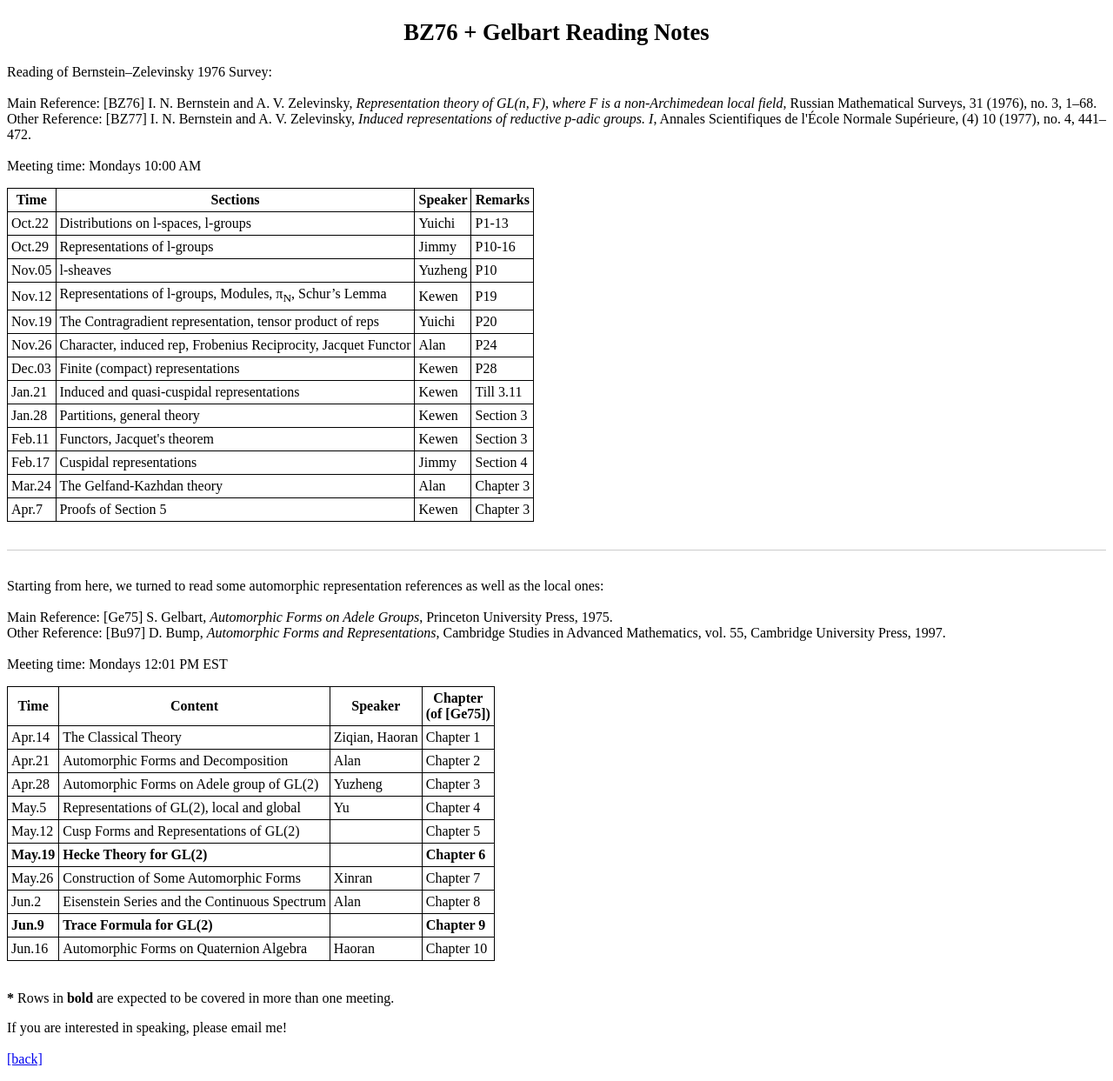
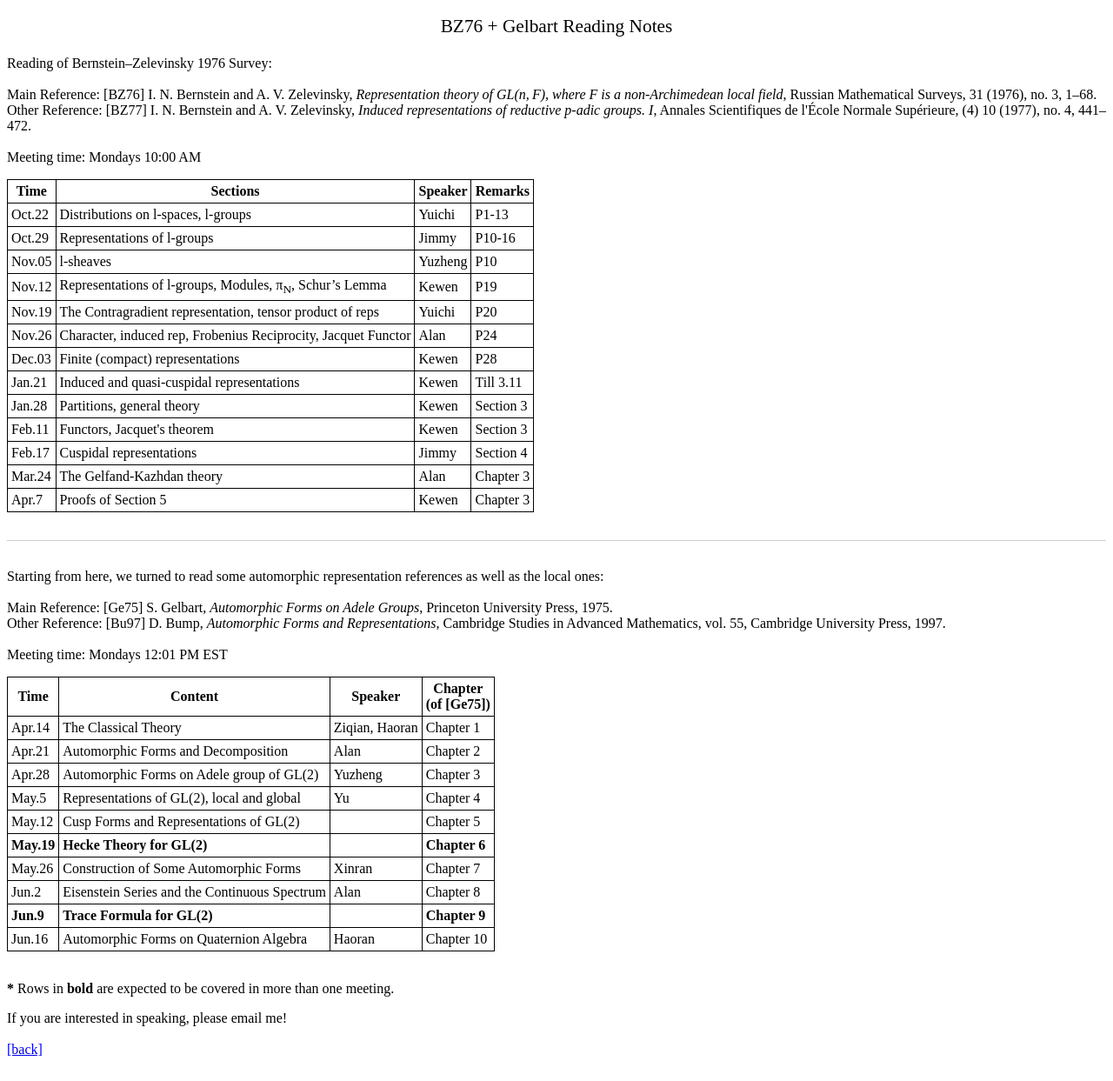
Before and after one commit to axhou/axhou.github.io, a Jekyll site: the page bzf2024.html, which Jekyll copies as it is, in a window 1280 px wide. Shown: the whole page at 87% size. Built offline with Jekyll 4.4.1, drawn with Linux system fonts in a browser that asks for light colours.

Commit message:
Update bzf2024.html

```diff
--- a/bzf2024.html
+++ b/bzf2024.html
@@ -10,10 +10,13 @@
       font-size: 16px;
     }
     h2 {
-      text-align: center;
-      font-size: 20pt;
-      margin-bottom: 0.8em;
-    }
+  text-align: center;
+  font-family: serif;
+  font-size: 16pt;
+  font-weight: normal;
+  margin-bottom: 1em;
+}
+
     hr {
       border: none;
       border-top: 1px solid #ccc;
```
